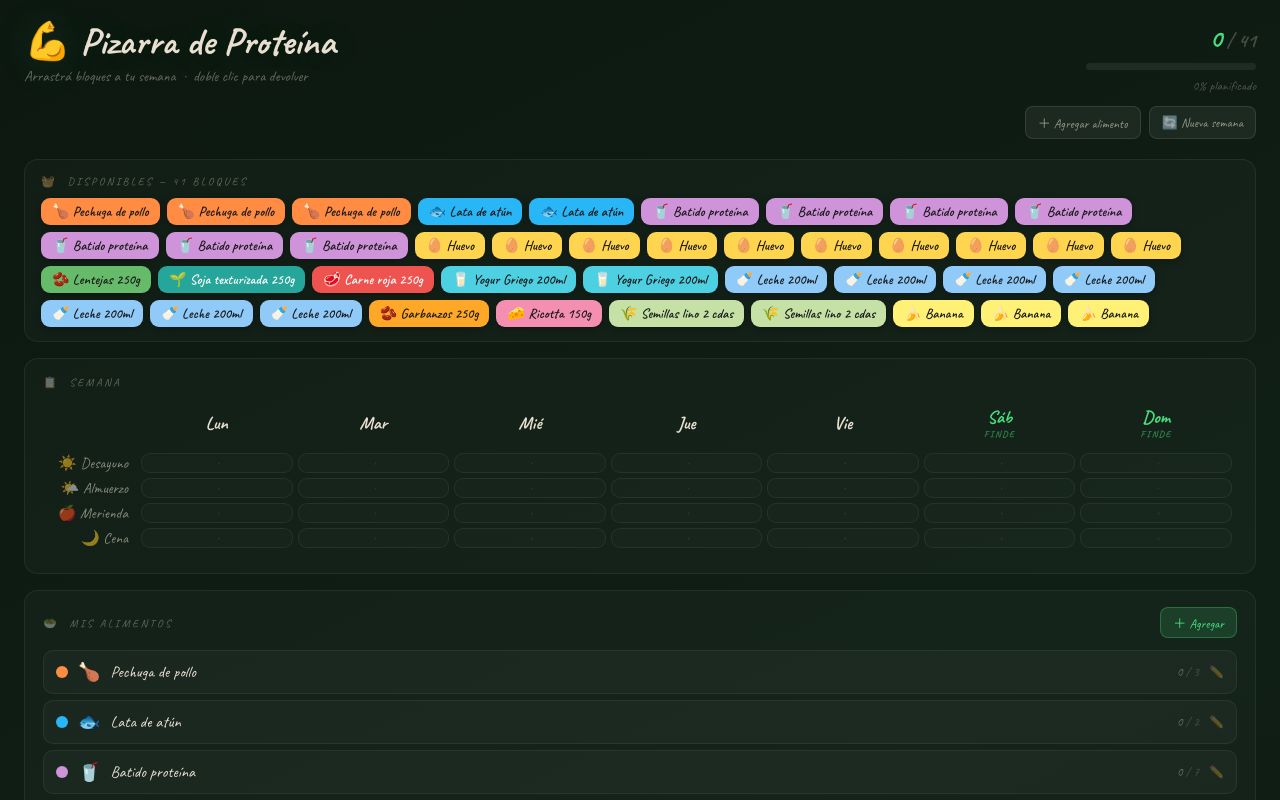
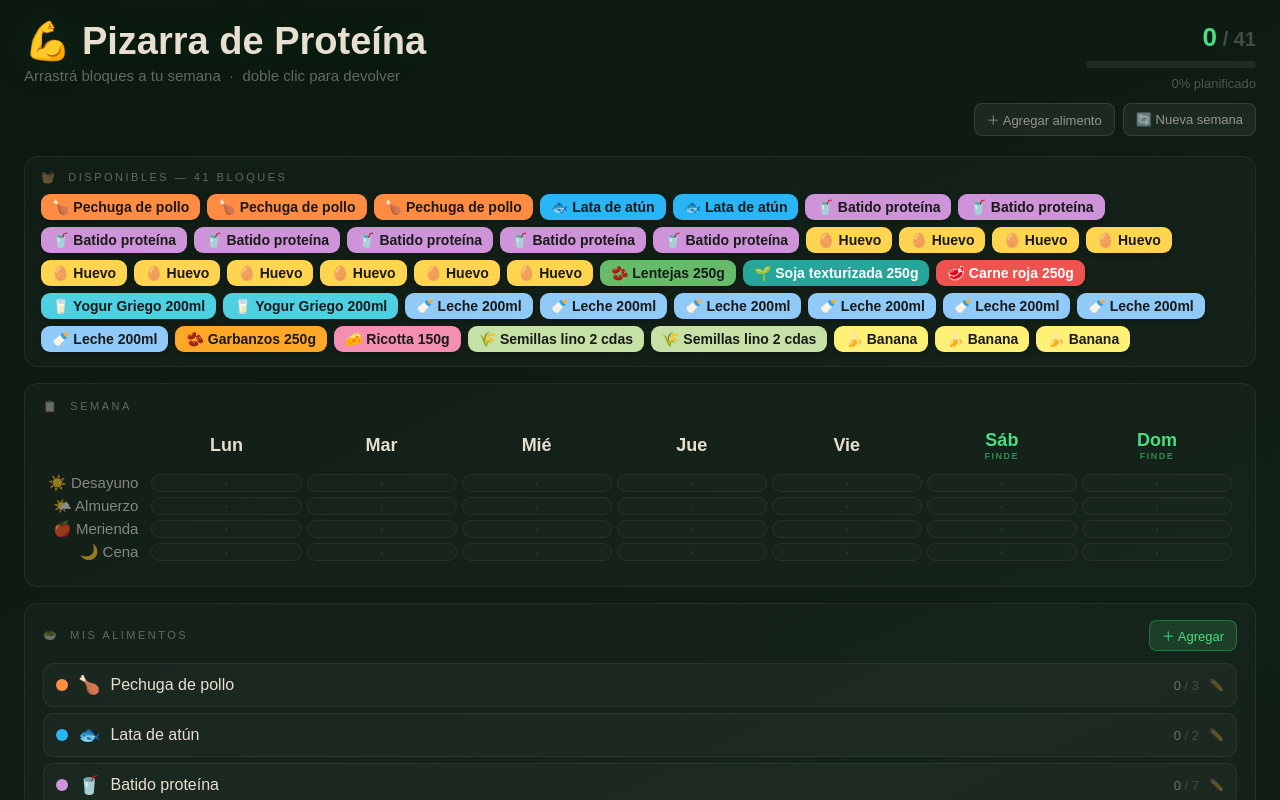
Before and after one commit to omarbad96/pizarra-proteina, a React (Vite) app: page / in a window 1280 px wide. Shown: the top 800 px of the page. Built offline with nearby package versions, Linux system fonts and the light colour scheme.

Commit message:
force Arial font

```diff
--- a/src/index.css
+++ b/src/index.css
@@ -1,3 +1,3 @@
-body {
-  font-family: Arial, sans-serif;
+* {
+  font-family: Arial, sans-serif !important;
 }
```
